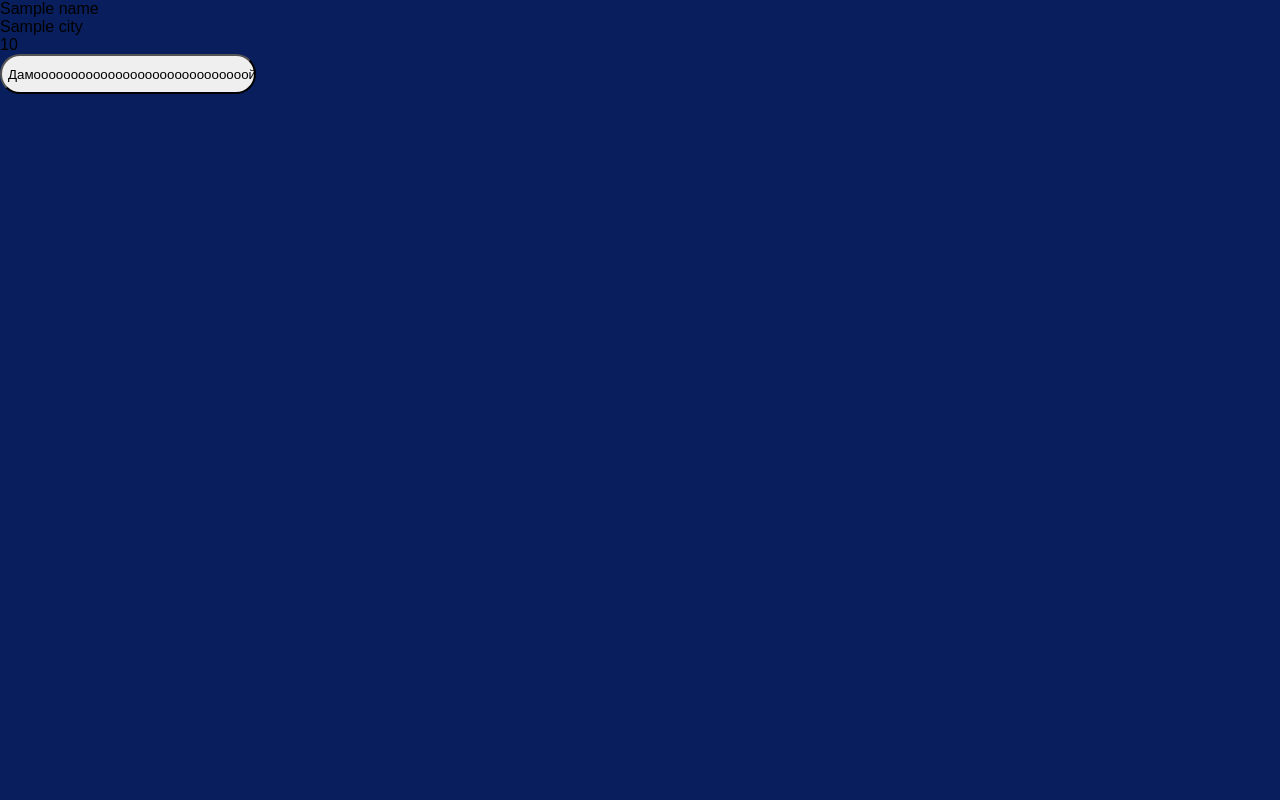
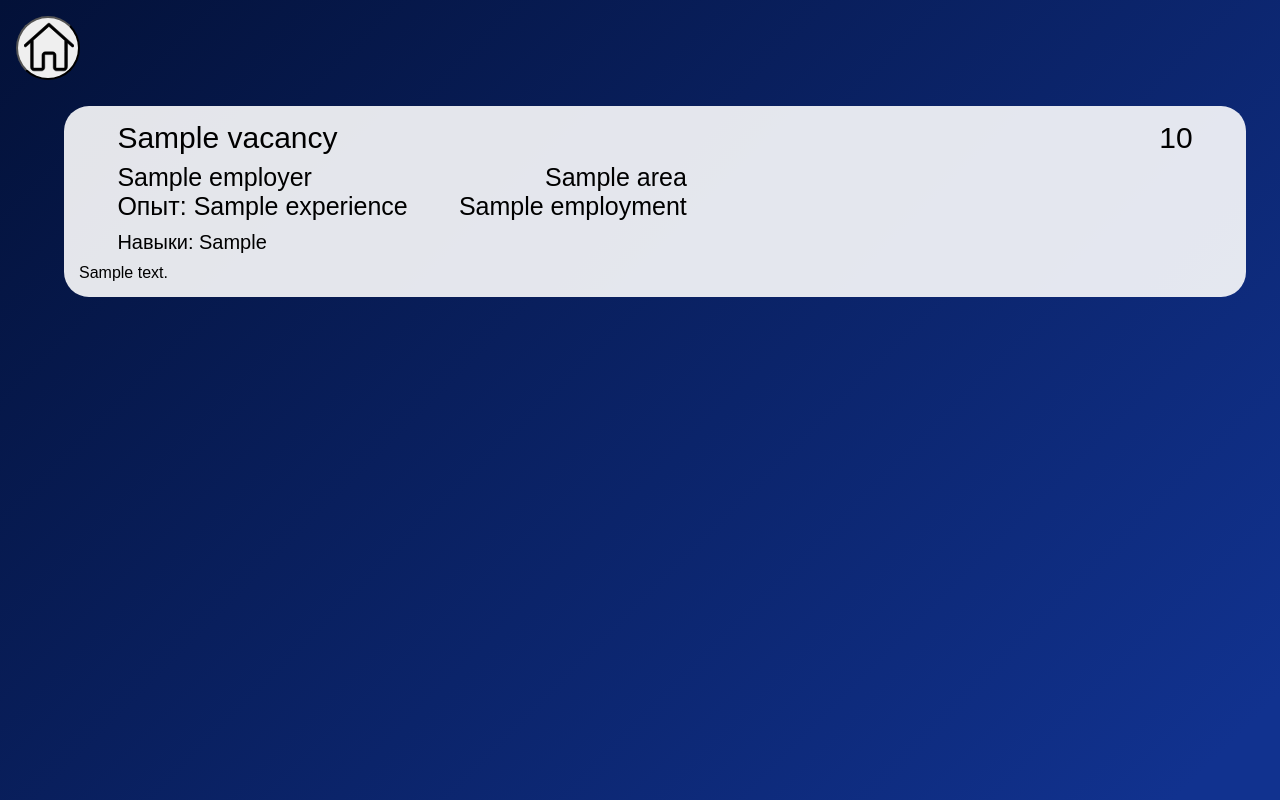
Before and after one commit to whykitsune/parsing-platform-api.hh.ru-, a Python web app: template front/templates/vacancies.html in a window 1280 px wide. Run offline with Jinja, Linux system fonts and the light colour scheme; the template is opened without the code that fills it: most values are stand-ins (such as "Sample title", 1, 10 or a date in 2020).

Commit message:
Made cards

```diff
--- a/front/static/index.css
+++ b/front/static/index.css
@@ -1,5 +1,6 @@
 body{
-    background-color: #091f5d;
+    background: rgb(9, 31, 93);
+    background: linear-gradient(315deg, rgb(17 50 143) 5%, rgba(3, 17, 56, 1) 100%);
     margin:0;
     height: 100vh;
     font-family: sans-serif;
@@ -56,3 +57,6 @@ label{
     color: #c8c8cb;
     font-size: 90px;
 }
+.desc{
+    font-size: 17px;
+}
--- a/front/static/vacancies.css
+++ b/front/static/vacancies.css
@@ -1,15 +1,73 @@
 body{
-    background-color: #091f5d;
+    background: rgb(9, 31, 93);
+    background: linear-gradient(315deg, rgb(17 50 143) 5%, rgba(3, 17, 56, 1) 100%);
     margin:0;
     height: 100vh;
     font-family: sans-serif;
+    display: flex;
+    flex-direction: column;
 }
-p{
-    margin:0;
+
+button{
+    width: 8vh;
+    height: 8vh;
+    border-radius: 35px;
+    margin-left: 2vh;
+    margin-top: 2vh;
 }
-button{
-    width: 20%;
-    height: 5vh;
-    border-radius: 35px;
-    position: relative;
+label{
+    color: white;
 }
+.list{
+    display: flex;
+    flex-direction: column;
+    width: 100%;
+    height: auto;
+}
+.card{
+    background-color: #ffffffe3;
+    width: 90vw;
+    margin: 2vw 5vw;
+    height: auto;
+    display: flex;
+    flex-direction: column;
+    align-items: flex-start;
+    border-radius: 25px;
+    gap: 10px;
+    padding: 15px;
+}
+.header{
+    display: flex;
+    justify-content: space-between;
+    width: 100%;
+    height: 4vh;
+    font-size: 30px;
+
+}
+.hd{
+    margin: 0 3vw;
+    text-decoration: none;
+    color: #000000;
+}
+.char{
+    width: auto;
+    display: flex;
+    flex-direction: column;
+}
+.double_chars{
+    display: flex;
+    justify-content: space-between;
+    width: auto;
+    font-size: 25px;
+    margin-left: 3vw;
+    gap: 4vw;
+}
+
+.name:hover{
+    text-decoration: underline;
+    transition: .1s;
+}
+.skills{
+    font-size: 20px;
+    margin-left: 3vw;
+}
--- a/front/templates/vacancies.html
+++ b/front/templates/vacancies.html
@@ -6,11 +6,36 @@
     <link href="{{ url_for('static', path='/vacancies.css') }}" rel="stylesheet">
 </head>
 <body>
-    <p>{{ name }}</p>
-    <p>{{ city }}</p>
-    <p>{{ salary }}</p>
     <form action="/">
-        <button type="submit">Дамооооооооооооооооооооооооооооой</button>
+        <button type="submit"><svg height="50" width="50" xmlns="http://www.w3.org/2000/svg" viewBox="0 0 486.196 486.196" xml:space="preserve" stroke="#000" stroke-width="4.862"><g stroke-width="0"/><g stroke-linecap="round" stroke-linejoin="round"/><path d="m481.708 220.456-228.8-204.6c-.4-.4-.8-.7-1.3-1-5-4.8-13-5-18.3-.3l-228.8 204.6c-5.6 5-6 13.5-1.1 19.1 2.7 3 6.4 4.5 10.1 4.5 3.2 0 6.4-1.1 9-3.4l41.2-36.9v238.6c0 18.7 15.2 34 34 34h72.2c17.6 0 31.9-14.3 31.9-31.9v-121.3c0-2.7 2.2-4.9 4.9-4.9h72.9c2.7 0 4.9 2.2 4.9 4.9v121.3c0 17.6 14.3 31.9 31.9 31.9h72.2c19 0 34-18.7 34-42.6v-228.7l41.2 36.9c2.6 2.3 5.8 3.4 9 3.4 3.7 0 7.4-1.5 10.1-4.5 4.8-5.6 4.3-14.1-1.2-19.1zm-86.2 66.7v145.1c0 9.7-4.8 15.6-7 15.6h-72.2c-2.7 0-4.9-2.2-4.9-4.9v-121.1c0-17.6-14.3-31.9-31.9-31.9h-72.9c-17.6 0-31.9 14.3-31.9 31.9v121.3c0 2.7-2.2 4.9-4.9 4.9h-72.2c-3.8 0-7-3.1-7-7v-262.8l151.8-135.6 153.1 136.9z"/></svg></button>
     </form>
+    <div class="list">
+        {% for vacancy in parsed_vacancies %}
+            <div class="card">
+                <div class="header">
+                    <a href={{vacancy['url']}} target="_blank" class="name hd">{{ vacancy['name'] }}</a>
+                    <span class="salary hd">{{ vacancy['salary'] }}</span>
+                </div>
+                <div class="char">
+                    <div class="double_chars">
+                        <span class="employer">{{ vacancy['employer'] }}</span>
+                        <span class="area">{{ vacancy['area'] }}</span>
+                    </div>
+                    <div class="double_chars">
+                        <span class="experience">Опыт: {{ vacancy['experience'] }}</span>
+                        <span class="employment">{{ vacancy['employment'] }}</span>
+                    </div>
+                </div>
+                <div class="skills">
+                    <span class="skill">Навыки: {{ vacancy['key_skills'] }}</span>
+                </div>
+                <div class="desc">
+                    <span class="description">{{ vacancy['description'] }}</span>
+
+                </div>
+
+            </div>
+        {% endfor %}
+    </div>
 </body>
 </html>
```
Also changed, not shown: front/front_main.py (+14 -3 lines), main.py (+19 -9 lines).
